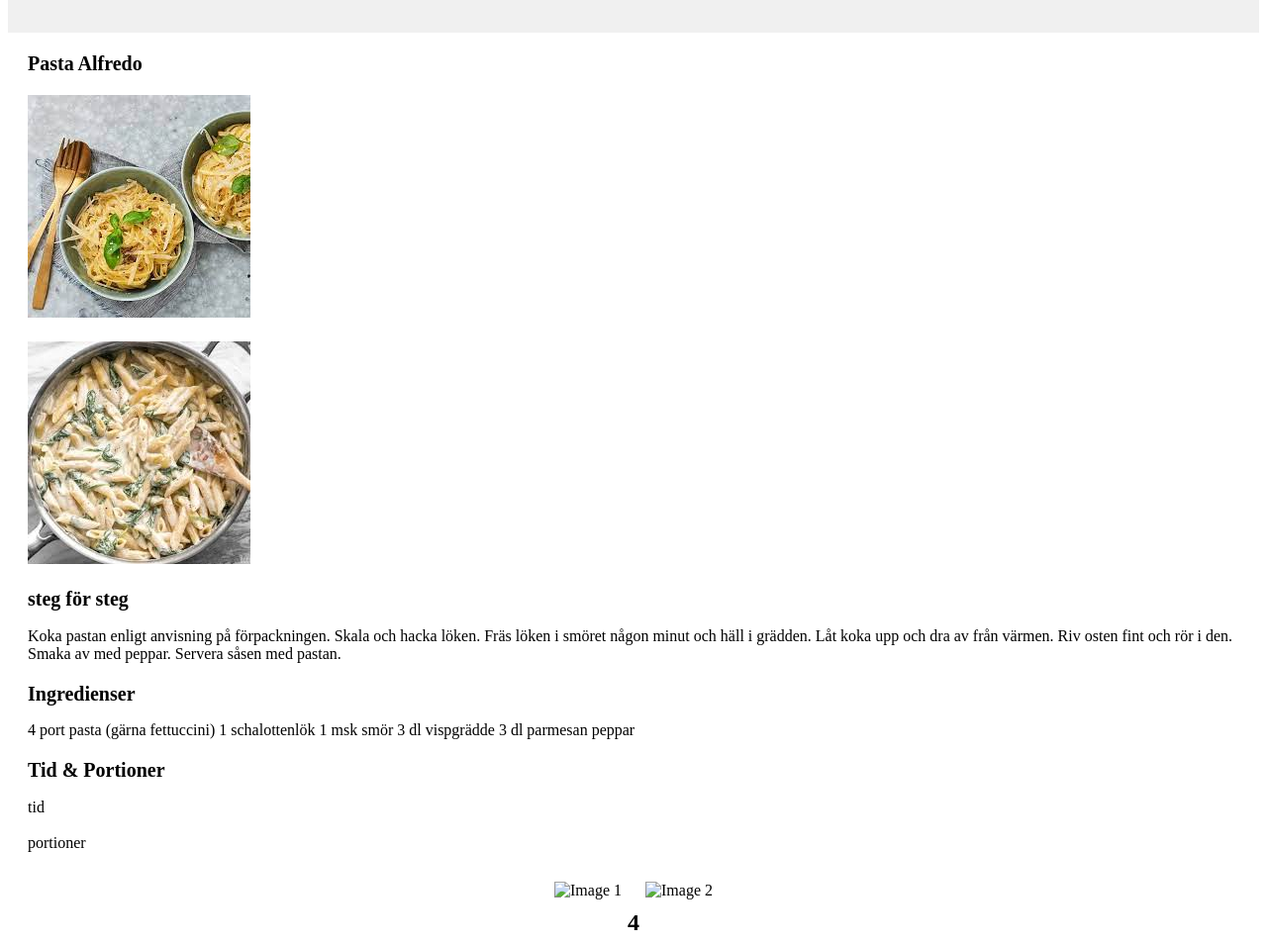
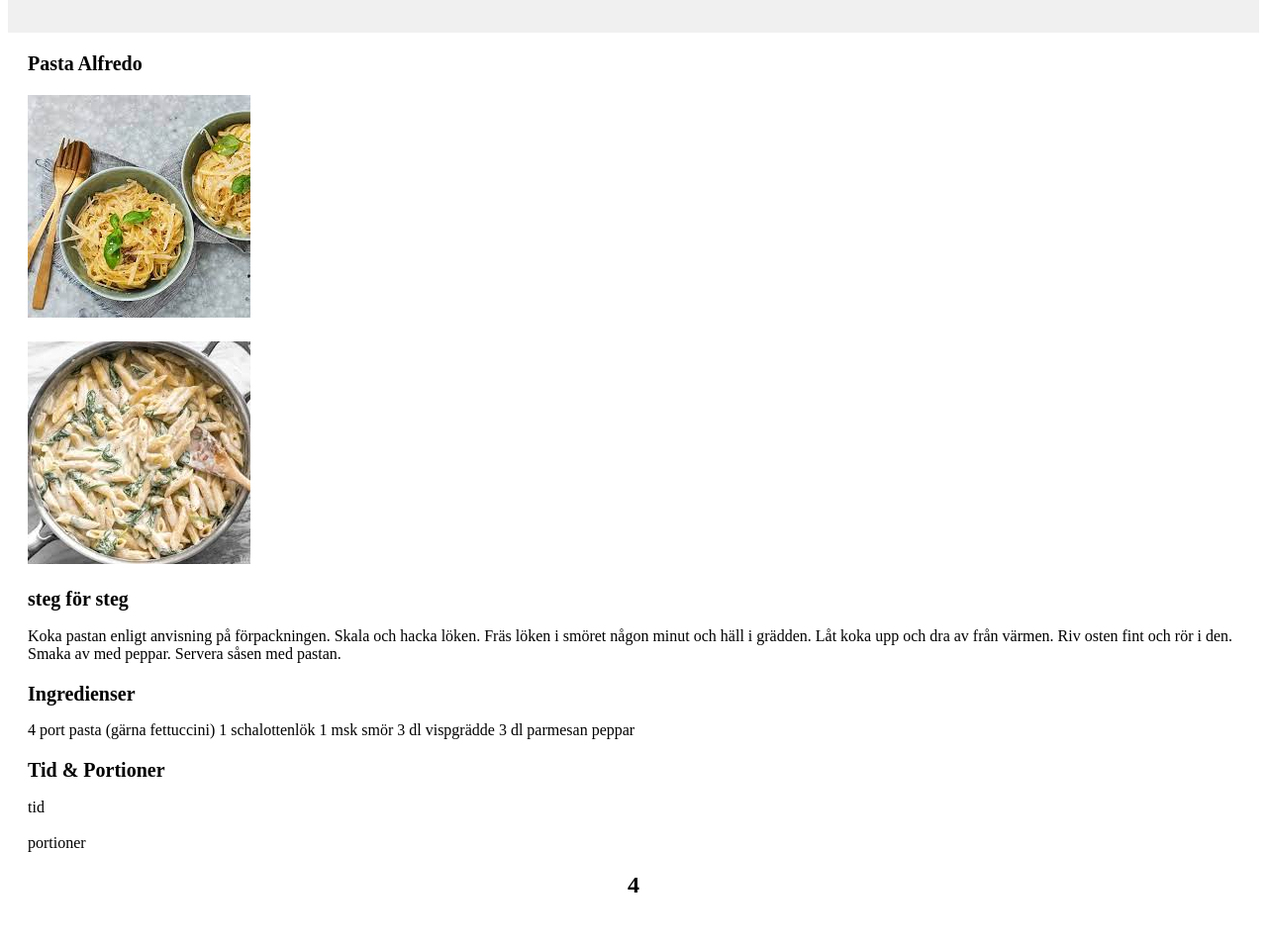
Before and after one commit to TE22Bslimanisebastian/resept-prov, a plain HTML site: page index.html in a window 1280 px wide. Shown: the part 108-1062 px from the top of the page at 99% size. After the commit the page ends 1024 px from the top, so only its background shows below. Drawn offline with Linux system fonts and the light colour scheme.

Commit message:
tar bort onödiga divar

```diff
--- a/index.html
+++ b/index.html
@@ -51,9 +51,7 @@
       <p>tid<br /><br />portioner</p>
     </div>
   </div>
-  <div class="images">
-    <img src="" alt="Image 1" />
-    <img src="" alt="Image 2" />
+
   </div>
   <div class="quantity">4</div>
 </body>
--- a/style.css
+++ b/style.css
@@ -2,6 +2,7 @@
     text-align: center;
     background-color: #f0f0f0;
     padding: 20px;
+
   }
 
   .header h1 {
@@ -12,7 +13,7 @@
     font-size: 16px;
   }
 
-  /* Style for content sections */
+
   .content {
     margin: 20px;
   }
```
